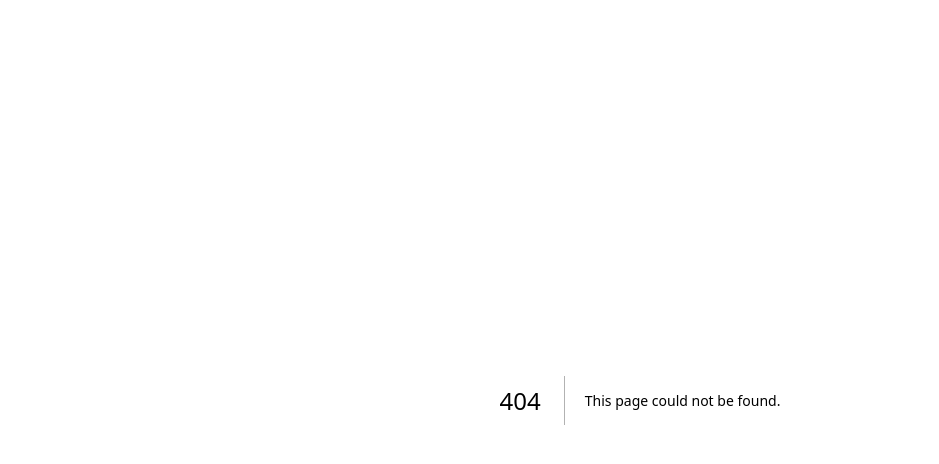
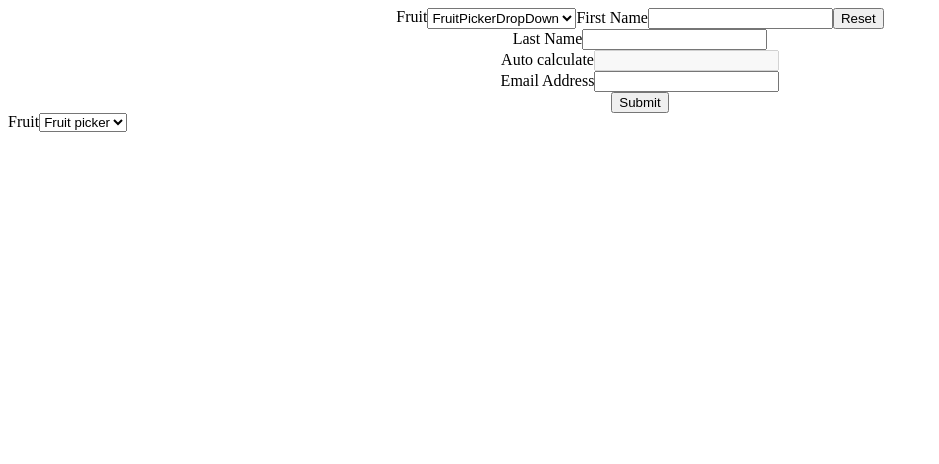
Before and after one commit to Yashwithajuegostudio/React-hook-form, a Next.js app: page /ComplexForm in a window 1280 px wide. Before the commit this address had no page. Shown: the top 464 px of the page, without its empty margins (0-939 px from the left). Built offline with nearby package versions, Linux system fonts and the light colour scheme.

Commit message:
FEED: Type system is added

```diff
--- a/src/components/Button.tsx
+++ b/src/components/Button.tsx
@@ -1,8 +1,9 @@
 import { FC } from "react";
 
-const Button: FC<any> = ({ type, name, text, register, rules }) => {
+const Button: FC<any> = ({ type, name, text }) => {
   return (
-    <button {...(register && register(name, rules))} type={type} name={name}>
+    // <button {...(register && register(name, rules))} type={type} name={name}>
+    <button type={type} name={name}>
       {text}
     </button>
   );
--- a/src/components/DropDown.tsx
+++ b/src/components/DropDown.tsx
@@ -1,21 +1,31 @@
 import { FC } from "react";
-const DropDown: FC<any> = ({
+import { DropDownOptionProps } from "../pages/ComplexForm";
+
+interface DropDownProps {
+  options: DropDownOptionProps[];
+  label?: string;
+  disabled?: boolean;
+  name?: string;
+  register?: Function;
+  style?: object;
+  rules?: object;
+}
+const DropDown: FC<DropDownProps> = ({
   options,
   label,
-  disabled = false,
   name,
   register,
+  style,
   rules,
 }) => {
   return (
     <>
       <label>{label}</label>
-      <select {...(register && register(name, rules))}>
+      <select {...(register && register(name, rules))} style={style}>
+        {/* <select style={style}> */}
         <option value="">{name}</option>
         {options.map((option: any, index: number) => (
-          <option key={index} disabled={disabled}>
-            {option.label}
-          </option>
+          <option key={index}>{option.label}</option>
         ))}
       </select>
     </>
--- a/src/components/Form.tsx
+++ b/src/components/Form.tsx
@@ -1,6 +1,12 @@
 import React, { FC } from "react";
 import { useForm } from "react-hook-form";
-const Form: FC<any> = ({ children, onSubmit, onError, style }) => {
+interface FormProps {
+  children: JSX.Element[];
+  onSubmit: Function | any;
+  onError: Function | any;
+  style: object;
+}
+const Form: FC<FormProps> = ({ children, onSubmit, onError, style }) => {
   const {
     register,
     handleSubmit,
@@ -8,11 +14,11 @@ const Form: FC<any> = ({ children, onSubmit, onError, style }) => {
   } = useForm();
   return (
     <form onSubmit={handleSubmit(onSubmit, onError)} style={style}>
-      {children?.map((element: any) =>
+      {children?.map((element: JSX.Element, index: number) =>
         element?.props?.children?.length > 1 ? (
-          <div style={{ display: "flex", flexDirection: "row" }}>
+          <div key={index} style={{ display: "flex", flexDirection: "row" }}>
             {typeof element?.props?.children == "object" &&
-              element?.props?.children.map((subChild: any) => {
+              element?.props?.children.map((subChild: JSX.Element) => {
                 return {
                   ...subChild,
                   props: { ...subChild.props, register, errors },
--- a/src/components/Input.tsx
+++ b/src/components/Input.tsx
@@ -2,15 +2,15 @@ import React, { FC, forwardRef } from "react";
 
 export type InputType = "text" | "email";
 
-export type InputProps = {
+export interface InputProps {
   id: string;
   name: string;
   label: string;
   type?: InputType;
   placeholder: string;
-};
+}
 
-const Input: FC<any> = forwardRef<HTMLInputElement, InputProps>(
+const Input: FC<InputProps> = forwardRef<HTMLInputElement, InputProps>(
   ({ id, name, type = "text", placeholder, ...props }, ref) => {
     return (
       <input
--- a/src/components/formInput.tsx
+++ b/src/components/formInput.tsx
@@ -1,14 +1,30 @@
 import React, { FC } from "react";
 import Input from "./Input";
+import { RegisterOptions } from "react-hook-form";
 
-const FormInput: FC<any> = ({
+export type FormInputProps = {
+  id?: string;
+  type: string;
+  placeholder?: string;
+  name: string;
+  rules?: RegisterOptions;
+  register?: Function;
+  label?: string;
+  value?: string;
+  style?: object;
+};
+const FormInput: FC<FormInputProps> = ({
+  id,
+  type,
+  placeholder,
+  style,
   name,
   register,
   rules,
+  value,
   label,
-  errors,
   ...props
-}): JSX.Element => {
+}: FormInputProps): JSX.Element => {
   return (
     <div>
       <label>{label}</label>
--- /dev/null
+++ b/src/pages/ComplexForm/index.tsx
@@ -0,0 +1,126 @@
+import React, { FC, useState } from "react";
+import Button from "../../components/Button";
+import DropDown from "../../components/DropDown";
+import Form from "../../components/Form";
+import FormInput from "../../components/formInput";
+
+export const emailPattern = {
+  value: new RegExp("^[a-zA-Z0-9._-]+@[a-zA-Z0-9.-]+.[a-zA-Z]{2,4}$", "ig"),
+  message: "Enter a valid email address.",
+};
+interface ComplexFormProps {
+  FruitPickerDropDown: string;
+  firstName: string;
+  lastName: string;
+  AutoCalc: string;
+  eamil: string;
+}
+export interface DropDownOptionProps {
+  value: string;
+  label: string;
+}
+const ComplexForm: FC = () => {
+  const [firstName, setFirstName] = useState("");
+  const [lastName, setLastName] = useState("");
+  const options: Array<DropDownOptionProps> = [
+    {
+      value: "Apple 1",
+      label: "Apple l1",
+    },
+    {
+      value: "Apple 2",
+      label: "Apple 22",
+    },
+    {
+      value: "Apple 3",
+      label: "Apple 33",
+    },
+  ];
+  const onSubmit = (data: ComplexFormProps) => {
+    console.log(data);
+    reset();
+    setFirstName("");
+    setLastName("");
+  };
+  const onError = (errors: object) => console.log(errors);
+  const reset = () => {
+    setFirstName("");
+    setLastName("");
+  };
+
+  return (
+    <div>
+      <Form
+        onSubmit={onSubmit}
+        onError={onError}
+        // reset={reset}
+        style={{
+          display: "flex",
+          justifyContent: "center",
+          alignItems: "center",
+          flexDirection: "column",
+        }}
+      >
+        <>
+          <DropDown
+            name="FruitPickerDropDown"
+            label="Fruit"
+            options={options}
+          />
+          <FormInput
+            id="firstName"
+            type="text"
+            name="firstName"
+            label="First Name"
+            placeholder="First Name"
+            rules={{
+              required: true,
+              onChange: (e: React.ChangeEvent<HTMLInputElement>) =>
+                setFirstName(e.target.value),
+            }}
+          />
+          <Button type="reset" name="Reset" onClick={reset} text="Reset" />
+        </>
+        <FormInput
+          id="lastName"
+          type="text"
+          name="lastName"
+          label="Last Name"
+          placeholder="Last Name"
+          rules={{
+            required: true,
+            onChange: (e: React.ChangeEvent<HTMLInputElement>) =>
+              setLastName(e.target.value),
+          }}
+        />
+        <FormInput
+          id="AutoCalc"
+          type="text"
+          name="autoCalc"
+          label="Auto calculate"
+          placeholder="Auto Calculate"
+          value={
+            firstName !== "" || lastName !== "" ? firstName + lastName : ""
+          }
+          rules={{
+            disabled: true,
+          }}
+        />
+        <FormInput
+          id="email"
+          type="email"
+          name="email"
+          label="Email Address"
+          placeholder="Email Address"
+          rules={{
+            required: true,
+            pattern: emailPattern,
+          }}
+        />
+        <Button type="submit" name="submit" text="Submit" />
+      </Form>
+      <DropDown name="Fruit picker" label="Fruit" options={options} />
+    </div>
+  );
+};
+export default ComplexForm;
```
Also changed, not shown: src/pages/index.tsx (+8 -60 lines).
